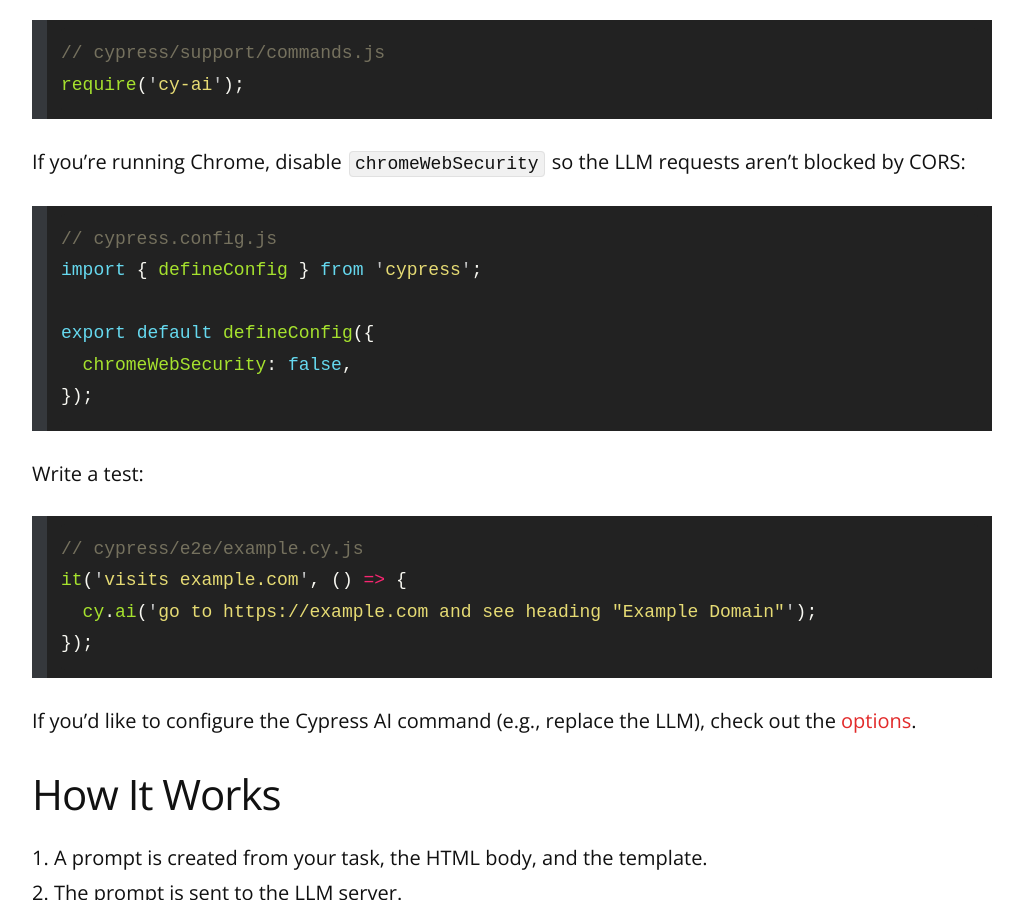
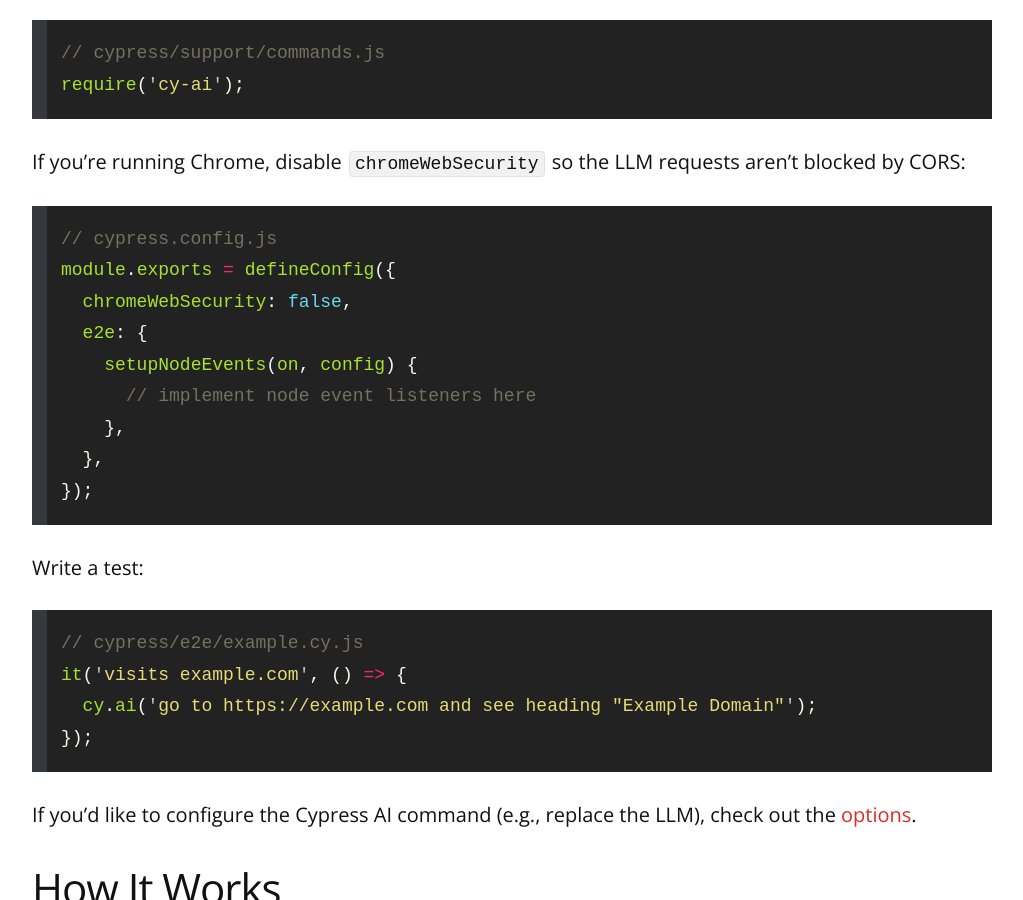
Before and after one commit to remarkablemark/remarkablemark.github.io, a Jekyll site: the page built from _posts/2025/2025-06-01-cypress-ai-command.md, in a window 1280 px wide and 900 px high, scrolled down 1379 px. Shown: the whole window, without its empty margins (128-1151 px from the left). Built offline with Jekyll 4.4.1, drawn with Linux system fonts in a browser that asks for light colours; comment, search, counter and statistics services are not loaded.

Commit message:
fix(posts): update "Cypress AI command"
Post: 2025-06-01-cypress-ai-command.md

Fix code block

````diff
--- a/_posts/2025/2025-06-01-cypress-ai-command.md
+++ b/_posts/2025/2025-06-01-cypress-ai-command.md
@@ -57,10 +57,13 @@
 
 ```js
 // cypress.config.js
-import { defineConfig } from 'cypress';
-
-export default defineConfig({
+module.exports = defineConfig({
   chromeWebSecurity: false,
+  e2e: {
+    setupNodeEvents(on, config) {
+      // implement node event listeners here
+    },
+  },
 });
 ```
 
````
